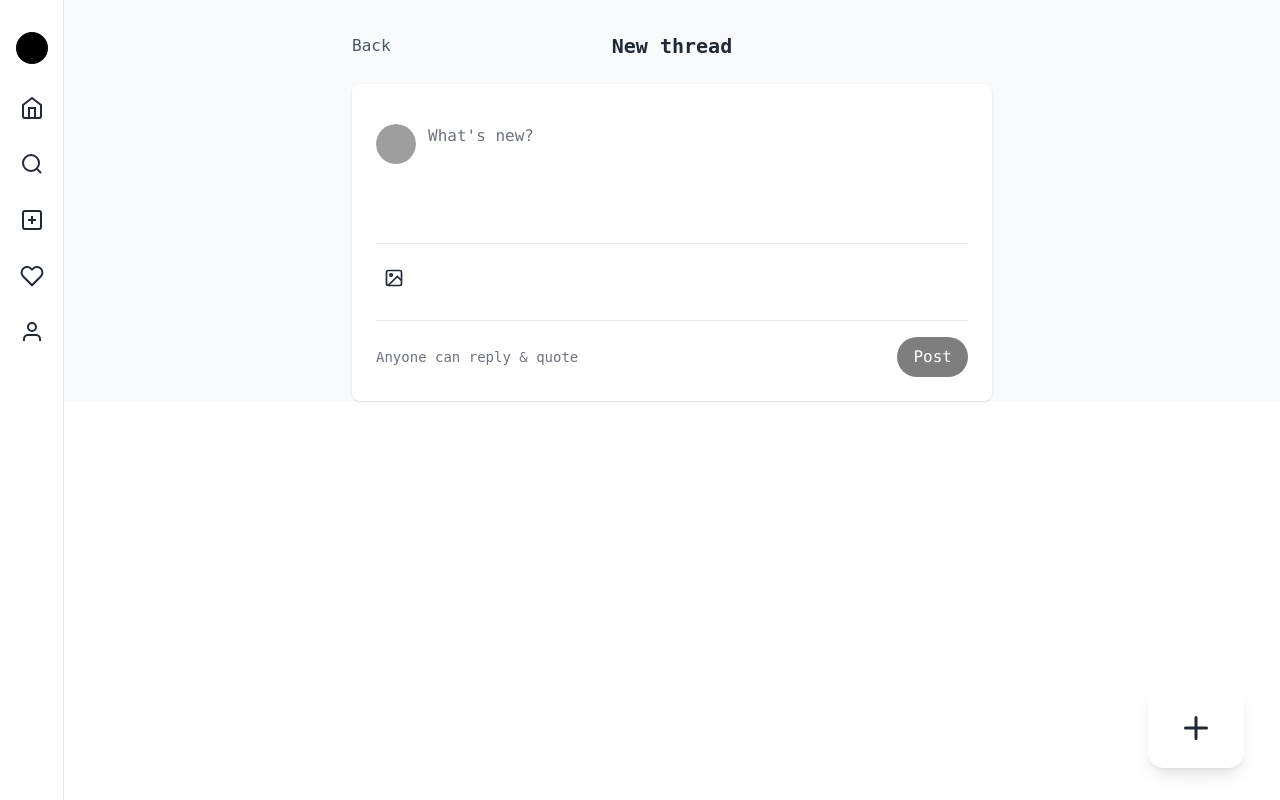
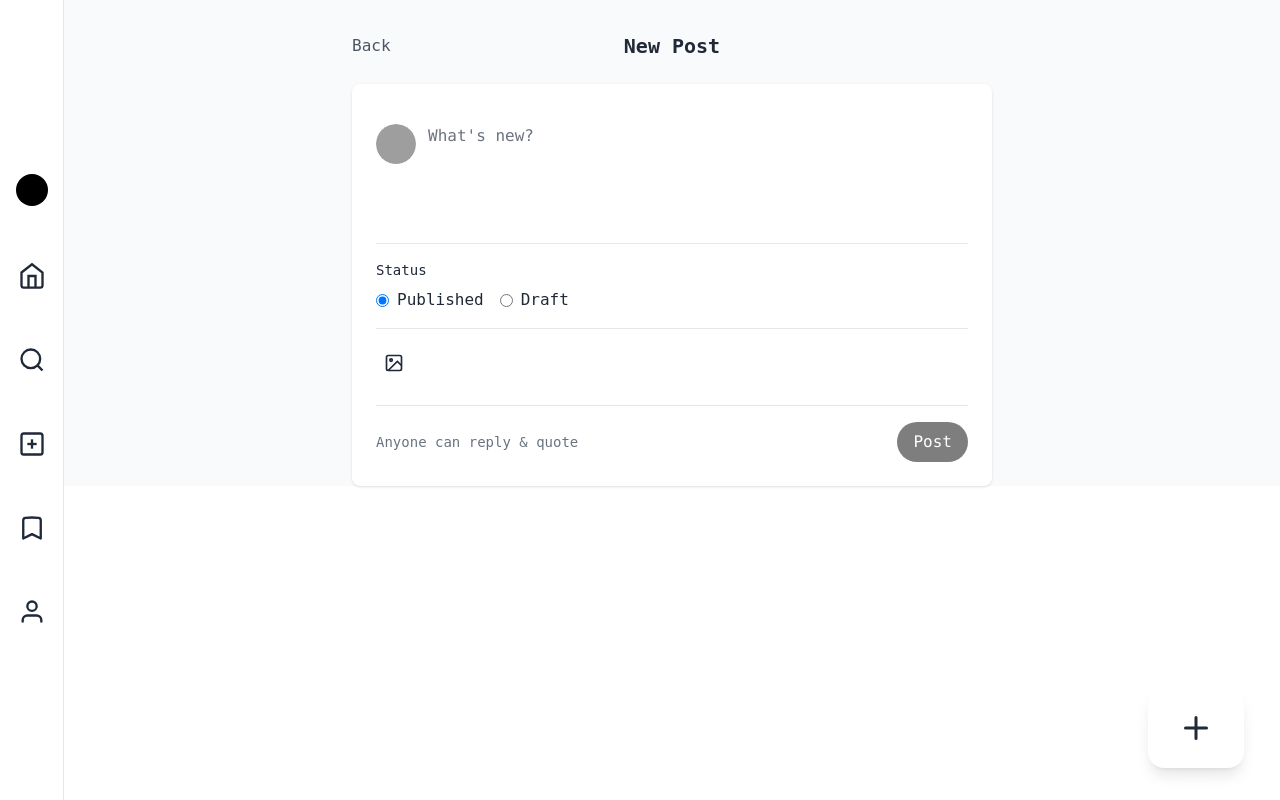
Before and after one commit to olllayor/didattica-new, a Django app: page /community/create/ in a window 1280 px wide. Run offline with Django 5.2, Linux system fonts and the light colour scheme; some libraries are stand-ins or nearby versions; some web fonts are replaced; grey boxes are pictures that could not be loaded.

Commit message:
feat UI: sideabr and some bugs

```diff
--- a/community/forms.py
+++ b/community/forms.py
@@ -17,8 +17,7 @@ class MultipleFileField(forms.FileField):
         return result
 
 class PostForm(forms.ModelForm):
-    status = forms.ChoiceField(choices=Post.STATUS_CHOICES, initial='published', widget=forms.RadioSelect)
-
+    status = forms.ChoiceField(choices=Post.STATUS_CHOICES, initial='published', widget=forms.RadioSelect, required=False)
     images = MultipleFileField(required=False)
 
     class Meta:
@@ -28,13 +27,14 @@ class PostForm(forms.ModelForm):
     def clean(self):
         cleaned_data = super().clean()
         content = cleaned_data.get("content")
-        images = cleaned_data.get("images")
+        images = self.files.getlist("images")  # Get list of uploaded images
 
         # If no content and no images, raise a validation error
         if not content and not images:
             raise forms.ValidationError("You must provide either text content or at least one image.")
 
         return cleaned_data
+
 class CommentForm(forms.ModelForm):
     class Meta:
         model = Comment
--- a/community/models.py
+++ b/community/models.py
@@ -94,12 +94,11 @@ class Reaction(models.Model):
         ('👍', 'Thumbs Up'),
         ('😂', 'Laugh'),
         ('🔥', 'Fire'),
-        # ('❤️', 'Heart'),
+        ('👏', 'Clap'),
+        ('🚀', 'Rocket'),
         # ('😲', 'Surprised'),
         # ('😡', 'Angry'),
-        # ('👏', 'Clap'),
         # ('💯', '100'),
-        # ('🚀', 'Rocket'),
         # ('👀', 'Eyes'),
         # ('🙌', 'Praise'),
         # ('🤔', 'Thinking'),
--- a/community/views.py
+++ b/community/views.py
@@ -30,11 +30,12 @@ def create_post(request):
                 messages.success(request, "Post saved as draft.")
                 return redirect("profile", username=request.user.username)
         else:
+            # Print form errors for debugging
+            print(form.errors)
             messages.error(request, "Failed to create post. Please check the form.")  # Error message
     else:
         form = PostForm()
     return render(request, "community/create_post.html", {"form": form})
-
 # community/views.py
 def feed(request):
     posts = Post.objects.all().order_by("-created_at")
@@ -163,11 +164,19 @@ def react_to_post(request, post_id):
         defaults={'reaction': reaction}
     )
 
-    # Get the updated reaction count for the post
-    reaction_count = post.reactions.count()
+    # Get all reactions for the post
+    reactions = post.reactions.all()
+    reaction_counts = {}
+    for r in reactions:
+        if r.reaction in reaction_counts:
+            reaction_counts[r.reaction] += 1
+        else:
+            reaction_counts[r.reaction] = 1
+
+    # Prepare the response
+    reaction_list = [{"reaction": k, "count": v} for k, v in reaction_counts.items()]
 
     return JsonResponse({
         "success": True,
-        "reaction": reaction,
-        "reaction_count": reaction_count,
+        "reactions": reaction_list,
     })
--- a/templates/community/create_post.html
+++ b/templates/community/create_post.html
@@ -8,7 +8,7 @@
     >
       Back
     </a>
-    <h1 class="font-semibold text-xl">New thread</h1>
+    <h1 class="font-semibold text-xl">New Post</h1>
     <div class="invisible">Back</div>
   </div>
 
@@ -37,6 +37,32 @@
             placeholder="What's new?"
             rows="4"
           ></textarea>
+        </div>
+      </div>
+
+      <!-- Add the status field -->
+      <div class="border-t pt-4">
+        <label class="block text-sm font-medium mb-2">Status</label>
+        <div class="flex gap-4">
+          <label class="flex items-center">
+            <input
+              type="radio"
+              name="status"
+              value="published"
+              class="form-radio"
+              checked
+            />
+            <span class="ml-2">Published</span>
+          </label>
+          <label class="flex items-center">
+            <input
+              type="radio"
+              name="status"
+              value="draft"
+              class="form-radio"
+            />
+            <span class="ml-2">Draft</span>
+          </label>
         </div>
       </div>
 
@@ -94,13 +120,28 @@
 </div>
 
 <!-- Draft Modal -->
-<div id="saveDraftModal" class="hidden fixed inset-0 bg-black/50 z-[70] flex items-center justify-center">
+<div
+  id="saveDraftModal"
+  class="hidden fixed inset-0 bg-black/50 z-[70] flex items-center justify-center"
+>
   <div class="bg-white rounded-lg p-6 w-96">
     <h2 class="text-xl font-bold mb-4">Save to Drafts?</h2>
-    <p class="text-gray-600 mb-6">Save this post as a draft to edit and post at a later time.</p>
+    <p class="text-gray-600 mb-6">
+      Save this post as a draft to edit and post at a later time.
+    </p>
     <div class="flex justify-end gap-4">
-      <button onclick="closeSaveDraftModal()" class="px-4 py-2 text-gray-600 hover:bg-gray-100 rounded-lg">Cancel</button>
-      <button onclick="saveAsDraft()" class="px-4 py-2 bg-black text-white rounded-lg hover:opacity-90">Save Draft</button>
+      <button
+        onclick="closeSaveDraftModal()"
+        class="px-4 py-2 text-gray-600 hover:bg-gray-100 rounded-lg"
+      >
+        Cancel
+      </button>
+      <button
+        onclick="saveAsDraft()"
+        class="px-4 py-2 bg-black text-white rounded-lg hover:opacity-90"
+      >
+        Save Draft
+      </button>
     </div>
   </div>
 </div>
--- a/templates/components/sidebar.html
+++ b/templates/components/sidebar.html
@@ -1,14 +1,16 @@
-<div
-  class="fixed left-0 top-0 h-full w-16 flex flex-col items-center py-8 border-r bg-white"
->
-  <a href="{% url 'feed' %}" class="mb-8">
+<div class="fixed left-0 top-0 h-full w-16 flex flex-col items-center justify-center border-r bg-white">
+  <!-- Logo -->
+  <a href="{% url 'feed' %}" class="mb-14">
     <div class="w-8 h-8 rounded-full bg-black"></div>
   </a>
-  <nav class="flex flex-col items-center gap-8">
+
+  <!-- Navigation Icons -->
+  <nav class="flex flex-col items-center gap-14"> <!-- Increased gap to 12 (48px) -->
+    <!-- Home -->
     <a href="{% url 'feed' %}" class="hover:opacity-70">
       <svg
         xmlns="http://www.w3.org/2000/svg"
-        class="w-6 h-6"
+        class="w-7 h-7"
         viewBox="0 0 24 24"
         fill="none"
         stroke="currentColor"
@@ -18,10 +20,12 @@
         <polyline points="9 22 9 12 15 12 15 22" />
       </svg>
     </a>
+
+    <!-- Search -->
     <a href="#" class="hover:opacity-70">
       <svg
         xmlns="http://www.w3.org/2000/svg"
-        class="w-6 h-6"
+        class="w-7 h-7"
         viewBox="0 0 24 24"
         fill="none"
         stroke="currentColor"
@@ -31,10 +35,12 @@
         <line x1="21" y1="21" x2="16.65" y2="16.65" />
       </svg>
     </a>
+
+    <!-- Create Post -->
     <a href="{% url 'create_post' %}" class="hover:opacity-70">
       <svg
         xmlns="http://www.w3.org/2000/svg"
-        class="w-6 h-6"
+        class="w-7 h-7"
         viewBox="0 0 24 24"
         fill="none"
         stroke="currentColor"
@@ -45,24 +51,33 @@
         <line x1="8" y1="12" x2="16" y2="12" />
       </svg>
     </a>
+
+    <!-- Bookmarks -->
     <a href="#" class="hover:opacity-70">
       <svg
         xmlns="http://www.w3.org/2000/svg"
-        class="w-6 h-6"
+        class="w-7 h-7"
         viewBox="0 0 24 24"
         fill="none"
         stroke="currentColor"
         stroke-width="2"
       >
         <path
-          d="M20.84 4.61a5.5 5.5 0 0 0-7.78 0L12 5.67l-1.06-1.06a5.5 5.5 0 0 0-7.78 7.78l1.06 1.06L12 21.23l7.78-7.78 1.06-1.06a5.5 5.5 0 0 0 0-7.78z"
+          stroke-linecap="round"
+          stroke-linejoin="round"
+          d="M17.593 3.322c1.1.128 1.907 1.077 1.907 2.185V21L12 17.25 4.5 21V5.507c0-1.108.806-2.057 1.907-2.185a48.507 48.507 0 0 1 11.186 0Z"
         />
       </svg>
     </a>
-    <a href="{% url 'profile' username=request.user.username %}" class="hover:opacity-70">
+
+    <!-- Profile -->
+    <a
+      href="{% url 'profile' username=request.user.username %}"
+      class="hover:opacity-70"
+    >
       <svg
         xmlns="http://www.w3.org/2000/svg"
-        class="w-6 h-6"
+        class="w-7 h-7"
         viewBox="0 0 24 24"
         fill="none"
         stroke="currentColor"
```
Also changed, not shown: templates/community/feed.html (+5 -7 lines), db.sqlite3, media/post_images/icons8-saturn-ios-17-filled-16.webp (added), static/logos/saturn.webp (added), static/svg/icon.svg (deleted).
